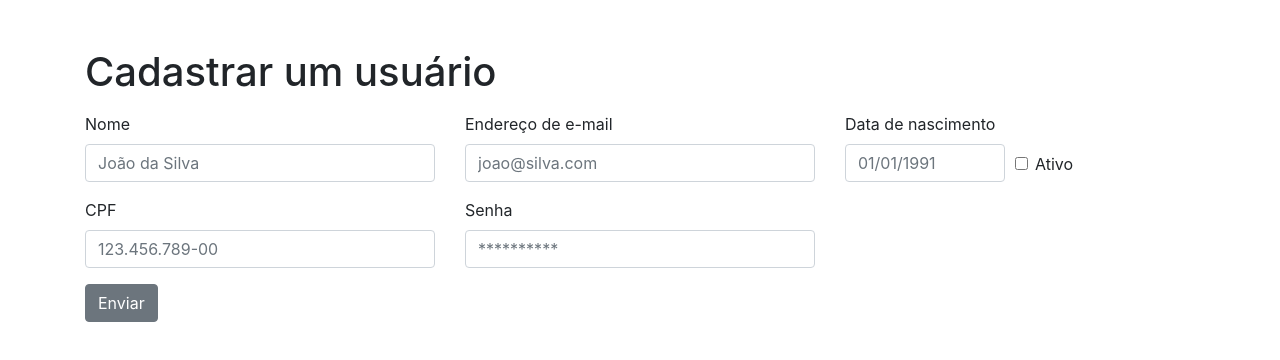
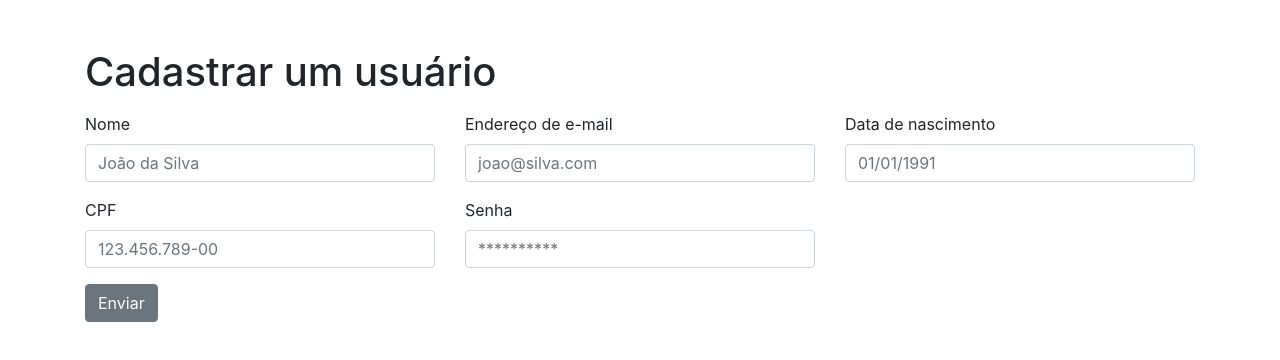
Before and after one commit to GusAntoniassi/pos-alfa-trabalho-react, a React (Create React App) app: page /cadastro in a window 1280 px wide. Shown: the top 360 px of the page. Built offline with nearby package versions, Linux system fonts and the light colour scheme; no server answers.

Commit message:
Mostrar campo 'status' apenas na edição do usuário

```diff
--- a/src/pages/Usuario/UsuarioForm.js
+++ b/src/pages/Usuario/UsuarioForm.js
@@ -126,7 +126,7 @@ export default class UsuarioForm extends Component {
                                     onChange={e => this.setState({ email: e.target.value })}
                                 />
                             </FormGroup>
-                            <FormGroup className="col-12 col-sm-2">
+                            <FormGroup className={this.idusuario ? 'col-12 col-sm-2' : 'col-12 col-sm-4'}>
                                 <Label for="nascimento">Data de nascimento</Label>
                                 <Input
                                     type="text"
@@ -140,6 +140,7 @@ export default class UsuarioForm extends Component {
                                     onChange={e => this.setState({ nascimento: e.target.value })}
                                 />
                             </FormGroup>
+                            {!this.idusuario ? '' : /* Campo status apenas na edição*/
                                 <FormGroup className="col-12 col-sm-2">
                                     <Label check>
                                         <p><br/></p> {/* @TODO Alinhar melhor o checkbox de concluída */}
@@ -154,6 +155,7 @@ export default class UsuarioForm extends Component {
                                         Ativo
                                     </Label>
                                 </FormGroup>
+                            }
 
                             <FormGroup className="col-12 col-sm-4">
                                 <Label for="cpf">CPF</Label>
```
Lines whose indentation alone changed are shown as unchanged.
